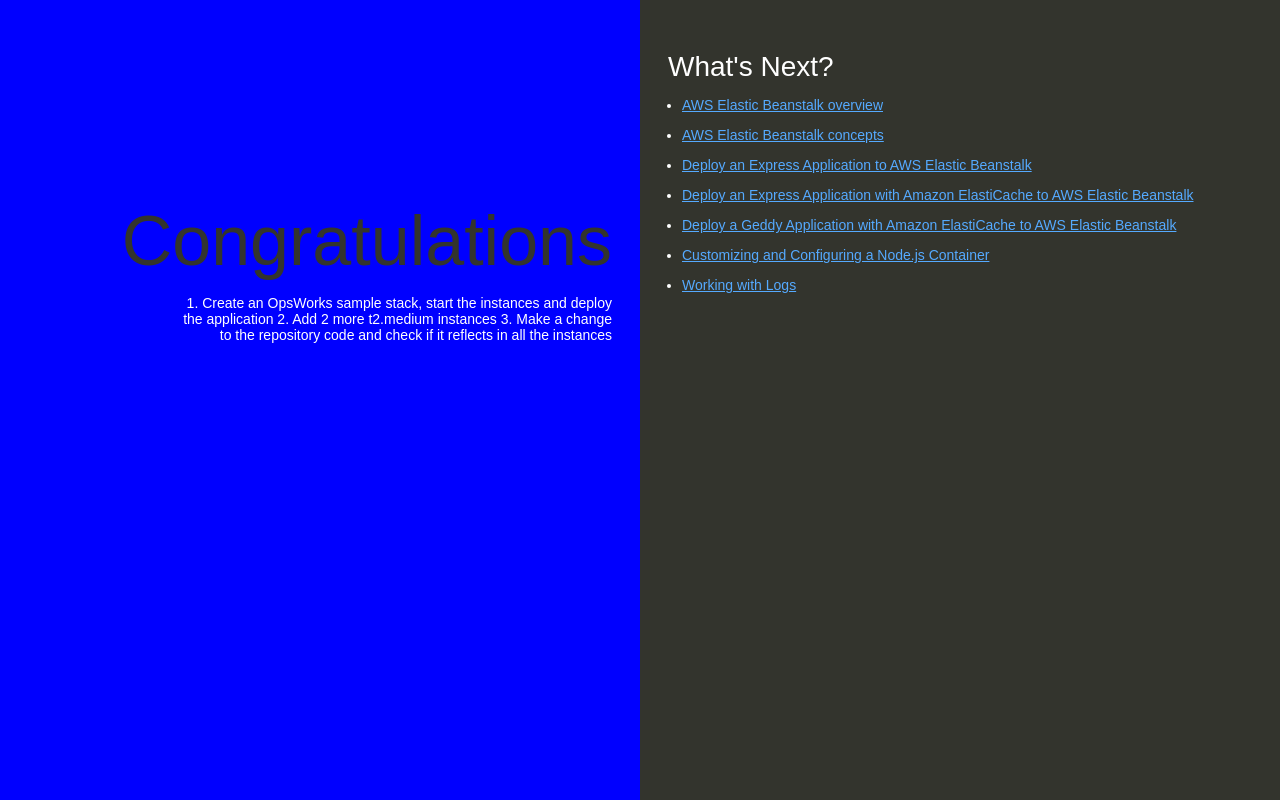
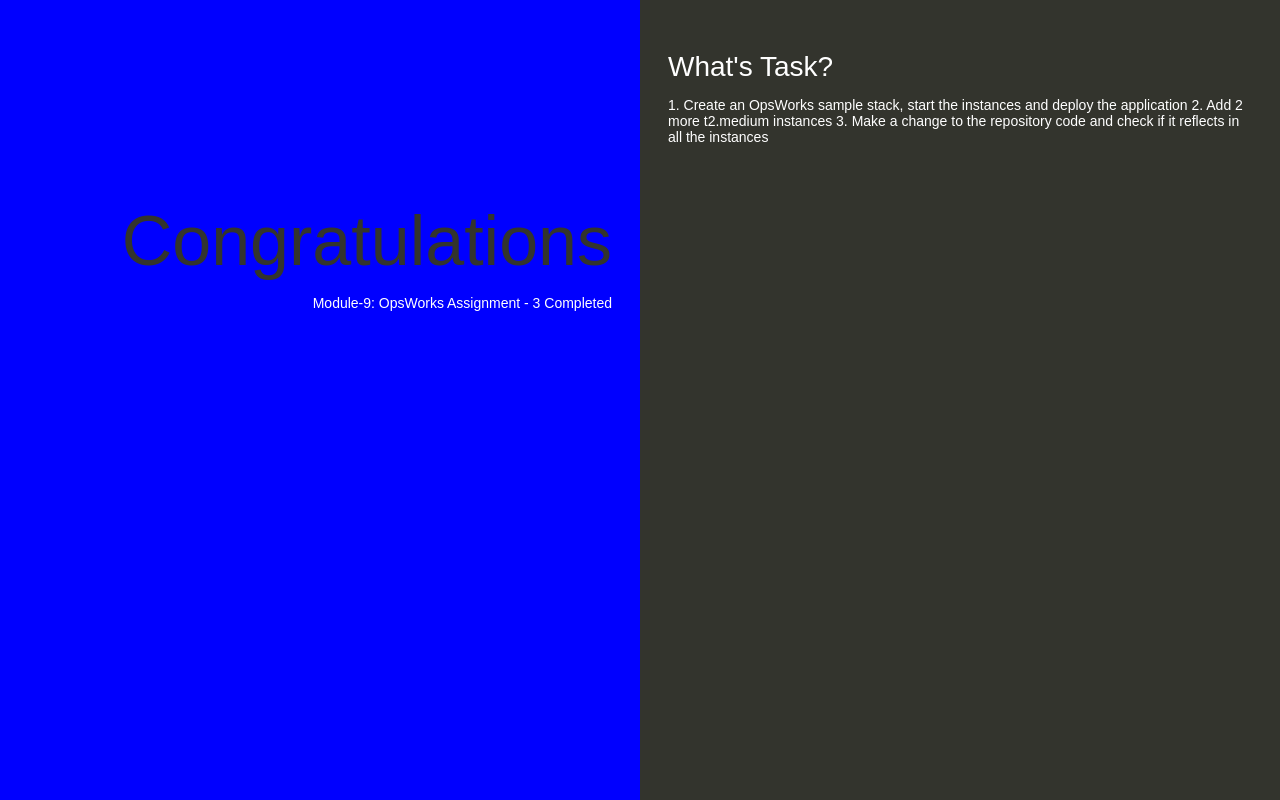
Before and after one commit to binoypcherian/binaws, a website: page index.html in a window 1280 px wide. Drawn offline with Linux system fonts and the light colour scheme.

Commit message:
Update index.html

```diff
--- a/index.html
+++ b/index.html
@@ -1,7 +1,7 @@
 <!DOCTYPE html>
 <html>
   <head>
-    <title>Module-9: OpsWorks Assignment - 3</title>
+    <title>Assignment</title>
     <style>
       body {
         color: #ffffff;
@@ -75,21 +75,15 @@
   <body>
     <div class="textColumn">
       <h1>Congratulations</h1>
-      <p>1. Create an OpsWorks sample stack, start the instances and deploy the application
-        2. Add 2 more t2.medium instances
-        3. Make a change to the repository code and check if it reflects in all the instances</p>
+      <p>Module-9: OpsWorks Assignment - 3 Completed</p>
     </div>
     <div class="linksColumn">
-      <h2>What's Next?</h2>
-      <ul>
-        <li><a href="http://docs.aws.amazon.com/elasticbeanstalk/latest/dg/Welcome.html">AWS Elastic Beanstalk overview</a></li>
-        <li><a href="http://docs.aws.amazon.com/elasticbeanstalk/latest/dg/concepts.html">AWS Elastic Beanstalk concepts</a></li>
-        <li><a href="http://docs.aws.amazon.com/elasticbeanstalk/latest/dg/create_deploy_nodejs_express.html">Deploy an Express Application to AWS Elastic Beanstalk</a></li>
-        <li><a href="http://docs.aws.amazon.com/elasticbeanstalk/latest/dg/create_deploy_nodejs_express_elasticache.html">Deploy an Express Application with Amazon ElastiCache to AWS Elastic Beanstalk</a></li>
-        <li><a href="http://docs.aws.amazon.com/elasticbeanstalk/latest/dg/create_deploy_nodejs_geddy_elasticache.html">Deploy a Geddy Application with Amazon ElastiCache to AWS Elastic Beanstalk </a></li>
-        <li><a href="http://docs.aws.amazon.com/elasticbeanstalk/latest/dg/create_deploy_nodejs_custom_container.html">Customizing and Configuring a Node.js Container </a></li>
-        <li><a href="http://docs.aws.amazon.com/elasticbeanstalk/latest/dg/using-features.loggingS3.title.html">Working with Logs</a></li>
-      </ul>
+      <h2>What's Task?</h2>
+      <p>
+        1. Create an OpsWorks sample stack, start the instances and deploy the application
+        2. Add 2 more t2.medium instances
+        3. Make a change to the repository code and check if it reflects in all the instances
+      </p>
     </div>
   </body>
 </html>
```
